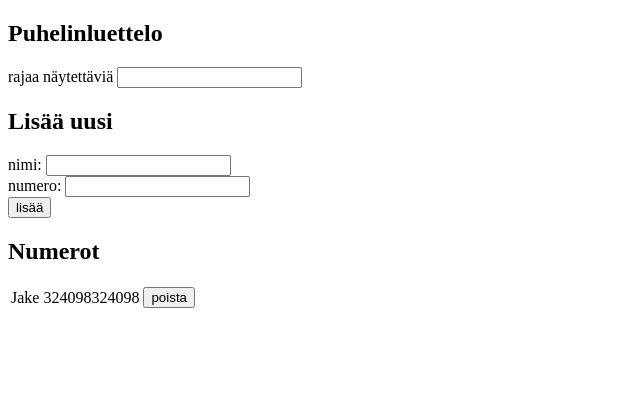
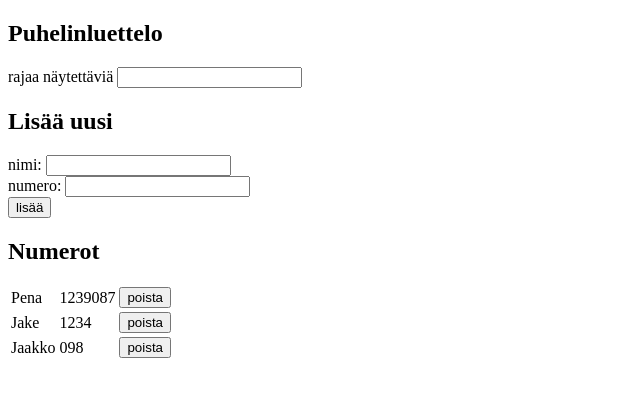
Before and after one commit to GitJii/Puhelinluettelovko2, a React (Create React App) app: page / in a window 1280 px wide. Shown: the top 396 px of the page, without its empty margins (0-640 px from the left). Built offline with nearby package versions, Linux system fonts and the light colour scheme; data requests are answered from the project's data file.

Commit message:
Tehtävä_2.17
Henkilön numeron muuttaminen toimii, mutta sivu pitää päivittää.

```diff
--- a/db.json
+++ b/db.json
@@ -1,9 +1,19 @@
 {
   "persons": [
     {
+      "name": "Pena",
+      "number": "1239087",
+      "id": 9
+    },
+    {
       "name": "Jake",
-      "number": "324098324098",
-      "id": 8
+      "number": "1234",
+      "id": 10
+    },
+    {
+      "name": "Jaakko",
+      "number": "098",
+      "id": 11
     }
   ]
 }
--- a/src/App.js
+++ b/src/App.js
@@ -50,6 +50,7 @@
       person.name === personObject.name)
 
     if (!this.state.persons.includes(double)) {
+
       personService
         .create(personObject)
         .then(newPerson => {
@@ -59,7 +60,26 @@
             newName: ''
           })
         })
+    }
 
+    const changedPerson = { ...personObject, number: personObject.number }
+
+    const wantedPerson = this.state.persons.find(p =>
+      p.name === personObject.name)
+
+    if (this.state.persons.includes(wantedPerson)) {
+      if (window.confirm(wantedPerson.name +
+        ' on jo luettelossa, korvataanko vanha numero uudella?')
+      )
+        personService
+          .update(wantedPerson.id, changedPerson)
+          .then(changedPerson => {
+            this.setState({
+              persons: this.state.persons.map(p => p.id !== personObject.id ? p : changedPerson),
+              newNumber: '',
+              newName: ''
+            })
+          })
     }
   }
 
@@ -81,6 +101,7 @@
               p => p.id !== personsid)
           this.setState({ persons: persons })
         })
+
   }
 
   render() {
```
Lines whose indentation alone changed are shown as unchanged.
